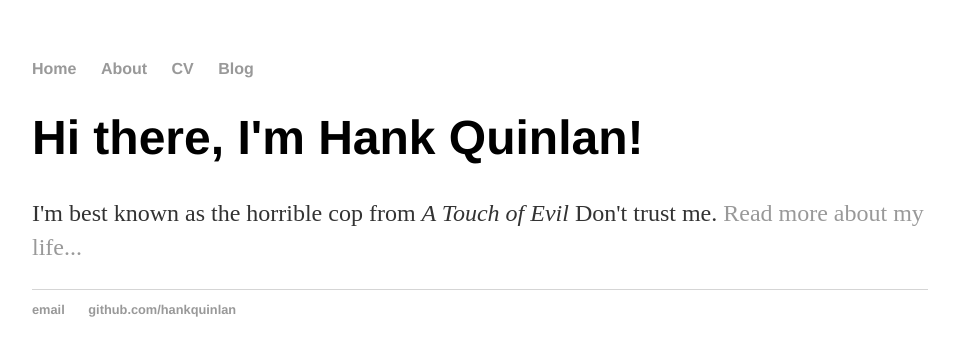
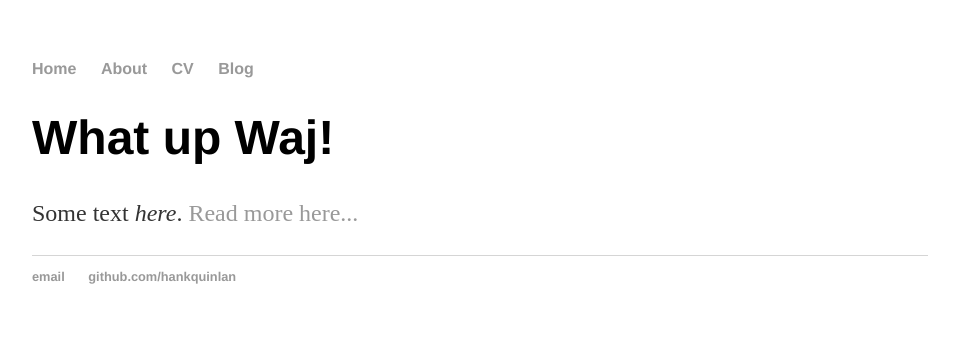
Before and after one commit to AdamSHurwitz/pages-sample, a Jekyll site: the page index.html, which Jekyll copies as it is, in a window 1280 px wide. Shown: the top 356 px of the page, without its empty margins (160-1119 px from the left). Built offline with Jekyll 4.4.1, drawn with Linux system fonts in a browser that asks for light colours.

Commit message:
Update index.html

```diff
--- a/index.html
+++ b/index.html
@@ -16,8 +16,8 @@
 		</nav>
 		<div class="container">
     		<div class="blurb">
-        		<h1>Hi there, I'm Hank Quinlan!</h1>
-				<p>I'm best known as the horrible cop from <em>A Touch of Evil</em> Don't trust me. <a href="/about">Read more about my life...</a></p>
+        		<h1>What up Waj!</h1>
+				<p>Some text <em>here</em>. <a href="/about">Read more here...</a></p>
     		</div><!-- /.blurb -->
 		</div><!-- /.container -->
 		<footer>
```
